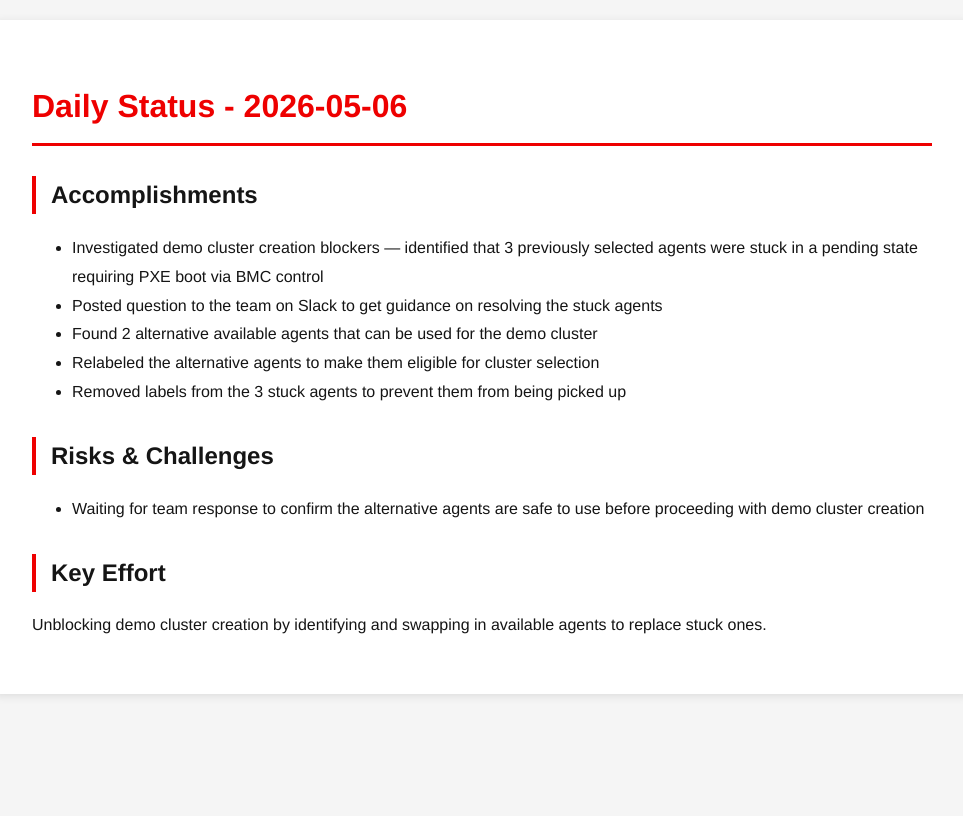
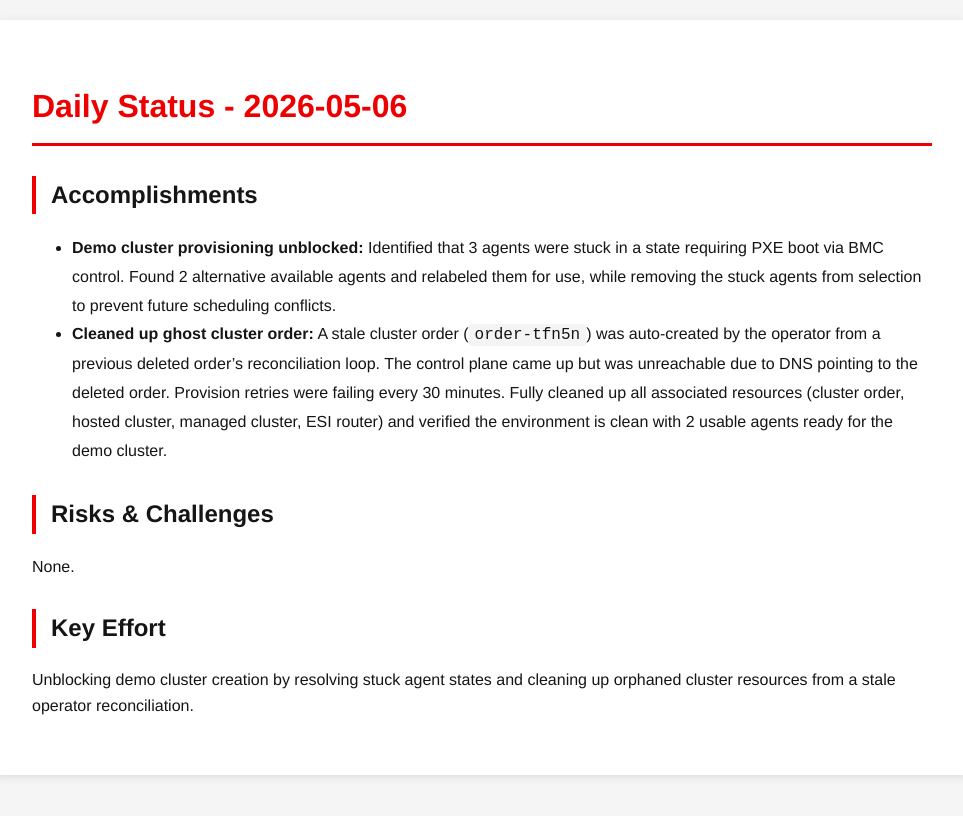
Before and after one commit to tzvatot/daily-status, a Jekyll site: the page built from 2026-05-06.md, in a window 1280 px wide. Shown: the top 816 px of the page, without its empty margins (158-1121 px from the left). Built offline with Jekyll 4.4.1, drawn with Linux system fonts in a browser that asks for light colours.

Commit message:
Daily status update - 2026-05-06

```diff
--- a/2026-05-06.md
+++ b/2026-05-06.md
@@ -7,14 +7,11 @@ date: 2026-05-06
 # Daily Status - 2026-05-06
 
 ## Accomplishments
-- Investigated demo cluster creation blockers — identified that 3 previously selected agents were stuck in a pending state requiring PXE boot via BMC control
-- Posted question to the team on Slack to get guidance on resolving the stuck agents
-- Found 2 alternative available agents that can be used for the demo cluster
-- Relabeled the alternative agents to make them eligible for cluster selection
-- Removed labels from the 3 stuck agents to prevent them from being picked up
+- **Demo cluster provisioning unblocked:** Identified that 3 agents were stuck in a state requiring PXE boot via BMC control. Found 2 alternative available agents and relabeled them for use, while removing the stuck agents from selection to prevent future scheduling conflicts.
+- **Cleaned up ghost cluster order:** A stale cluster order (`order-tfn5n`) was auto-created by the operator from a previous deleted order's reconciliation loop. The control plane came up but was unreachable due to DNS pointing to the deleted order. Provision retries were failing every 30 minutes. Fully cleaned up all associated resources (cluster order, hosted cluster, managed cluster, ESI router) and verified the environment is clean with 2 usable agents ready for the demo cluster.
 
 ## Risks & Challenges
-- Waiting for team response to confirm the alternative agents are safe to use before proceeding with demo cluster creation
+None.
 
 ## Key Effort
-Unblocking demo cluster creation by identifying and swapping in available agents to replace stuck ones.
+Unblocking demo cluster creation by resolving stuck agent states and cleaning up orphaned cluster resources from a stale operator reconciliation.
```
